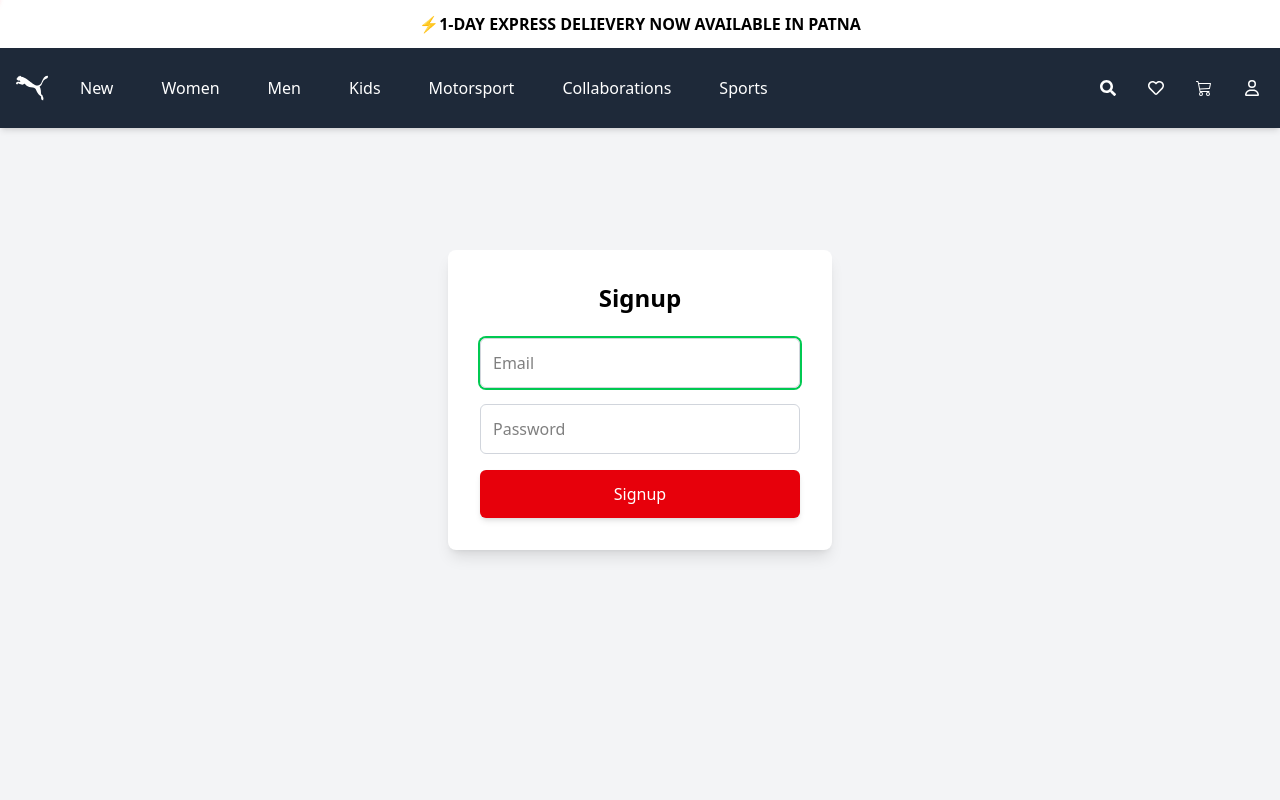
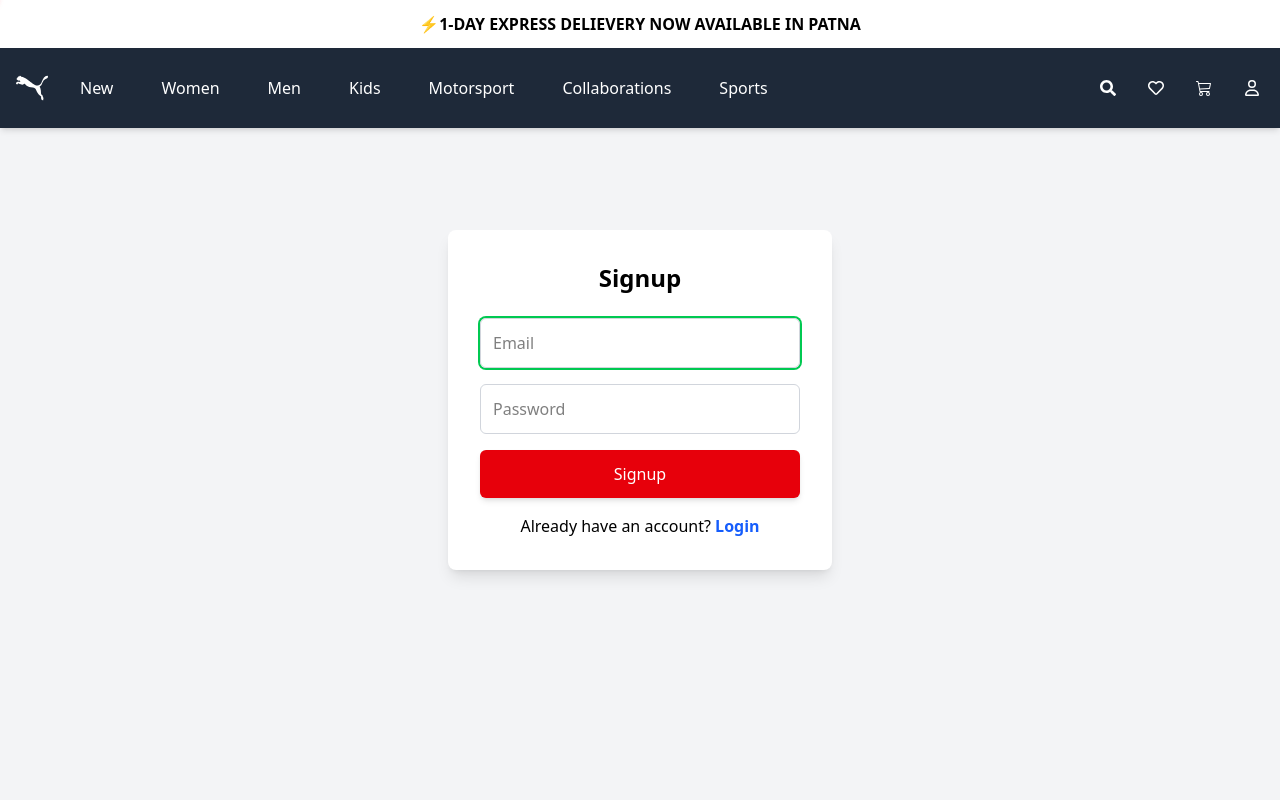
Before and after one commit to sahilkabir07/pumaClone, a React (Vite) app in the folder client/: page /signup in a window 1280 px wide. Shown: the top 800 px of the page. Built offline with nearby package versions, Linux system fonts and the light colour scheme; no server answers.

Commit message:
Signup and Login Routes changed

```diff
--- a/client/src/Components/jwt/LogIn.jsx
+++ b/client/src/Components/jwt/LogIn.jsx
@@ -47,7 +47,6 @@ export const Login = () => {
     }
   };
 
-
   return (
     <div className="flex justify-center items-center h-screen bg-gray-100">
       <div className="bg-white shadow-lg rounded-lg p-8 w-96">
@@ -78,6 +77,15 @@ export const Login = () => {
             Login
           </button>
         </form>
+        <div className="text-center mt-4">
+          <span>Don't have an account? </span>
+          <button
+            onClick={() => navigate("/signup")}
+            className="text-blue-600 font-semibold"
+          >
+            Sign Up
+          </button>
+        </div>
       </div>
     </div>
   );
--- a/client/src/Components/jwt/SignUp.jsx
+++ b/client/src/Components/jwt/SignUp.jsx
@@ -28,7 +28,7 @@ const Signup = () => {
       });
 
       localStorage.setItem("userEmail", email);
-      toast.success("🎉 Signup successful! Please log in.");
+      toast.success(" Signup successful! Please log in.");
       navigate("/login");
     } catch (err) {
       toast.error("Signup failed: " + (err.response?.data?.message || err.message));
@@ -64,6 +64,15 @@ const Signup = () => {
             Signup
           </button>
         </form>
+        <div className="text-center mt-4">
+          <span>Already have an account? </span>
+          <button
+            onClick={() => navigate("/login")}
+            className="text-blue-600 font-semibold"
+          >
+            Login
+          </button>
+        </div>
       </div>
     </div>
   );
```
Also changed, not shown: 1 other file (tests, documents, lock files or other folders).
